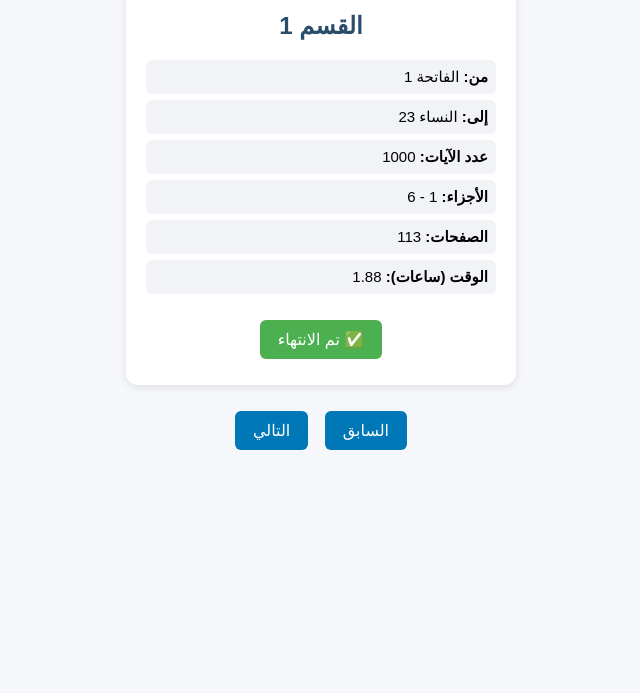
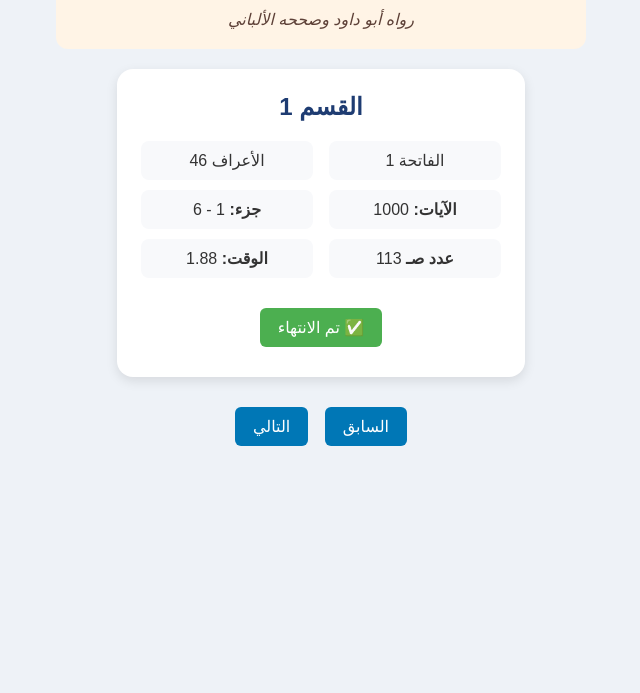
Before and after one commit to Tamem-Maaz/quran-tracker, a plain HTML site: page index.html in a window 1280 px wide. Shown: the part 107-800 px from the top of the page, without its empty margins (319-959 px from the left). Drawn offline with Linux system fonts and the light colour scheme.

Commit message:
Update index.html

```diff
--- a/index.html
+++ b/index.html
@@ -1,52 +1,74 @@
-
 <!DOCTYPE html>
 <html lang="ar" dir="rtl">
+
 <head>
   <meta charset="UTF-8" />
   <meta name="viewport" content="width=device-width, initial-scale=1" />
-  <title>تقسيم القرآن الكريم - كرت بكرت</title>
+  <title> القرآن الكريم - مقسم لأجزاء كل جزء 1000 آية</title>
   <style>
     body {
-      font-family: 'Arial', sans-serif;
-      background-color: #f5f7fa;
+      font-family: 'Cairo', sans-serif;
+      background-color: #eef2f7;
       margin: 0;
       padding: 20px;
       text-align: center;
     }
+
     h1 {
-      color: #2a4d69;
-      margin-bottom: 20px;
+      color: #1e3c72;
+      margin-bottom: 24px;
     }
+
     .card {
       background-color: white;
-      border-radius: 12px;
-      box-shadow: 0 2px 8px rgba(0,0,0,0.1);
-      padding: 20px;
-      max-width: 350px;
+      border-radius: 16px;
+      box-shadow: 0 4px 12px rgba(0, 0, 0, 0.1);
+      padding: 24px;
+      max-width: 360px;
       margin: 0 auto;
       display: none;
+      transition: transform 0.2s ease-in-out;
     }
+
     .card.active {
       display: block;
     }
+
     .card h2 {
       margin-top: 0;
-      color: #2a4d69;
+      color: #1e3c72;
     }
+
     .info {
-      margin-top: 10px;
       text-align: right;
+      font-size: 16px;
+      margin-top: 12px;
     }
-    .info div {
-      background-color: #f1f3f6;
-      margin: 6px 0;
-      padding: 8px;
-      border-radius: 6px;
-      font-size: 15px;
+
+    .info-row {
+      display: flex;
+      gap: 16px;
+      margin-bottom: 10px;
+      text-align: center;
     }
+
+    .info-row>div {
+      flex: 1;
+      background-color: #f8f9fb;
+      padding: 10px;
+      border-radius: 8px;
+      color: #333;
+      margin-bottom: 0;
+    }
+
+    .info>.info-row:last-child {
+      margin-bottom: 0;
+    }
+
     .controls {
-      margin-top: 20px;
+      margin-top: 24px;
     }
+
     button {
       font-size: 16px;
       padding: 10px 18px;
@@ -55,28 +77,43 @@
       border-radius: 6px;
       cursor: pointer;
     }
+
     .done-btn {
       background-color: #4caf50;
       color: white;
     }
+
     .nav-btn {
       background-color: #0077b6;
       color: white;
     }
   </style>
 </head>
+
 <body>
-  <h1>تقسيم القرآن الكريم إلى 7 أقسام</h1>
+
+  <div
+    style="background-color:#fff4e6; color:#5d4037; padding: 15px; margin: 20px auto; max-width: 500px; border-radius: 12px; font-size: 16px; line-height: 1.8;">
+    🕌 <strong>قال رسول الله ﷺ:</strong><br>
+    "من قرأ ألف آية في ليلة كتب من القانتين".<br>
+    <em>رواه أبو داود وصححه الألباني</em>
+  </div>
 
   <div class="card active" id="card0">
     <h2>القسم 1</h2>
     <div class="info">
-        <div><strong>من:</strong> الفاتحة 1</div>
-        <div><strong>إلى:</strong> النساء 23</div>
-        <div><strong>عدد الآيات:</strong> 1000</div>
-        <div><strong>الأجزاء:</strong> 1 - 6</div>
-        <div><strong>الصفحات:</strong> 113</div>
-        <div><strong>الوقت (ساعات):</strong> 1.88</div>
+      <div class="info-row">
+        <div>الفاتحة 1</div>
+        <div>الأعراف 46</div>
+      </div>
+      <div class="info-row">
+        <div><strong>الآيات:</strong> 1000</div>
+        <div><strong>جزء:</strong> 1 - 6</div>
+      </div>
+      <div class="info-row">
+        <div><strong>عدد صـ</strong> 113</div>
+        <div><strong>الوقت:</strong> 1.88</div>
+      </div>
     </div>
     <div class="controls">
       <button class="done-btn" onclick="markDone(0)">✅ تم الانتهاء</button>
@@ -86,12 +123,18 @@
   <div class="card " id="card1">
     <h2>القسم 2</h2>
     <div class="info">
-        <div><strong>من:</strong> النساء 24</div>
-        <div><strong>إلى:</strong> التوبة 92</div>
-        <div><strong>عدد الآيات:</strong> 1000</div>
-        <div><strong>الأجزاء:</strong> 6 - 11</div>
-        <div><strong>الصفحات:</strong> 88</div>
-        <div><strong>الوقت (ساعات):</strong> 1.47</div>
+      <div class="info-row">
+        <div>الأعراف 47</div>
+        <div>النحل 99</div>
+      </div>
+      <div class="info-row">
+        <div><strong>الآيات:</strong> 1000</div>
+        <div><strong>جزء:</strong> 6 - 11</div>
+      </div>
+      <div class="info-row">
+        <div><strong>عدد صـ</strong> 110</div>
+        <div><strong>الوقت:</strong> 1.83</div>
+      </div>
     </div>
     <div class="controls">
       <button class="done-btn" onclick="markDone(1)">✅ تم الانتهاء</button>
@@ -101,12 +144,18 @@
   <div class="card " id="card2">
     <h2>القسم 3</h2>
     <div class="info">
-        <div><strong>من:</strong> التوبة 93</div>
-        <div><strong>إلى:</strong> النحل 128</div>
-        <div><strong>عدد الآيات:</strong> 1000</div>
-        <div><strong>الأجزاء:</strong> 11 - 16</div>
-        <div><strong>الصفحات:</strong> 95</div>
-        <div><strong>الوقت (ساعات):</strong> 1.58</div>
+      <div class="info-row">
+        <div>النحل 100</div>
+        <div>الشعراء 68</div>
+      </div>
+      <div class="info-row">
+        <div><strong>الآيات:</strong> 1000</div>
+        <div><strong>جزء:</strong> 11 - 17</div>
+      </div>
+      <div class="info-row">
+        <div><strong>عدد صـ</strong> 108</div>
+        <div><strong>الوقت:</strong> 1.8</div>
+      </div>
     </div>
     <div class="controls">
       <button class="done-btn" onclick="markDone(2)">✅ تم الانتهاء</button>
@@ -116,12 +165,18 @@
   <div class="card " id="card3">
     <h2>القسم 4</h2>
     <div class="info">
-        <div><strong>من:</strong> الإسراء 1</div>
-        <div><strong>إلى:</strong> النور 20</div>
-        <div><strong>عدد الآيات:</strong> 1000</div>
-        <div><strong>الأجزاء:</strong> 15 - 19</div>
-        <div><strong>الصفحات:</strong> 84</div>
-        <div><strong>الوقت (ساعات):</strong> 1.4</div>
+      <div class="info-row">
+        <div>الشعراء 69</div>
+        <div>ص 30</div>
+      </div>
+      <div class="info-row">
+        <div><strong>الآيات:</strong> 1000</div>
+        <div><strong>جزء:</strong> 17 - 23</div>
+      </div>
+      <div class="info-row">
+        <div><strong>عدد صـ</strong> 110</div>
+        <div><strong>الوقت:</strong> 1.83</div>
+      </div>
     </div>
     <div class="controls">
       <button class="done-btn" onclick="markDone(3)">✅ تم الانتهاء</button>
@@ -131,12 +186,18 @@
   <div class="card " id="card4">
     <h2>القسم 5</h2>
     <div class="info">
-        <div><strong>من:</strong> النور 21</div>
-        <div><strong>إلى:</strong> الأحزاب 31</div>
-        <div><strong>عدد الآيات:</strong> 1000</div>
-        <div><strong>الأجزاء:</strong> 19 - 22</div>
-        <div><strong>الصفحات:</strong> 79</div>
-        <div><strong>الوقت (ساعات):</strong> 1.32</div>
+      <div class="info-row">
+        <div>ص 31</div>
+        <div>الواقعة 21</div>
+      </div>
+      <div class="info-row">
+        <div><strong>الآيات:</strong> 1000</div>
+        <div><strong>جزء:</strong> 23 - 27</div>
+      </div>
+      <div class="info-row">
+        <div><strong>عدد صـ</strong> 106</div>
+        <div><strong>الوقت:</strong> 1.77</div>
+      </div>
     </div>
     <div class="controls">
       <button class="done-btn" onclick="markDone(4)">✅ تم الانتهاء</button>
@@ -146,12 +207,18 @@
   <div class="card " id="card5">
     <h2>القسم 6</h2>
     <div class="info">
-        <div><strong>من:</strong> الأحزاب 32</div>
-        <div><strong>إلى:</strong> فصلت 46</div>
-        <div><strong>عدد الآيات:</strong> 1000</div>
-        <div><strong>الأجزاء:</strong> 22 - 25</div>
-        <div><strong>الصفحات:</strong> 76</div>
-        <div><strong>الوقت (ساعات):</strong> 1.27</div>
+      <div class="info-row">
+        <div>الواقعة 22</div>
+        <div>الفجر 7</div>
+      </div>
+      <div class="info-row">
+        <div><strong>الآيات:</strong> 1000</div>
+        <div><strong>جزء:</strong> 27 - 30</div>
+      </div>
+      <div class="info-row">
+        <div><strong>عدد صـ</strong> 104</div>
+        <div><strong>الوقت:</strong> 1.73</div>
+      </div>
     </div>
     <div class="controls">
       <button class="done-btn" onclick="markDone(5)">✅ تم الانتهاء</button>
@@ -161,12 +228,18 @@
   <div class="card " id="card6">
     <h2>القسم 7</h2>
     <div class="info">
-        <div><strong>من:</strong> فصلت 47</div>
-        <div><strong>إلى:</strong> الناس 6</div>
-        <div><strong>عدد الآيات:</strong> 1236</div>
-        <div><strong>الأجزاء:</strong> 25 - 30</div>
-        <div><strong>الصفحات:</strong> 69</div>
-        <div><strong>الوقت (ساعات):</strong> 1.15</div>
+      <div class="info-row">
+        <div>الفجر 8</div>
+        <div>الناس 6</div>
+      </div>
+      <div class="info-row">
+        <div><strong>الآيات:</strong> 236</div>
+        <div><strong>جزء:</strong> 30</div>
+      </div>
+      <div class="info-row">
+        <div><strong>عدد صـ</strong> 26</div>
+        <div><strong>الوقت:</strong> 0.43</div>
+      </div>
     </div>
     <div class="controls">
       <button class="done-btn" onclick="markDone(6)">✅ تم الانتهاء</button>
@@ -195,7 +268,7 @@
 
     function nextCard() {
       if (localStorage.getItem("cardDone" + current) !== "true") {
-      alert("يجب إنهاء هذا القسم أولاً.");
+        alert("يرجى إنهاء هذا القسم أولاً.");
         return;
       }
       if (current < total - 1) {
@@ -237,4 +310,5 @@
     };
   </script>
 </body>
+
 </html>
```
Lines whose indentation alone changed are shown as unchanged.
